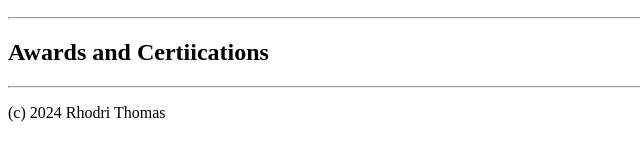
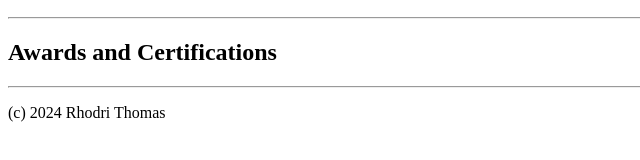
Before and after one commit to Rhodri-Thomas/Capstone-Project, a plain HTML site: page index.html in a window 1280 px wide. Shown: the part 316-476 px from the top of the page, 0-640 px from the left. Drawn offline with Linux system fonts and the light colour scheme.

Commit message:
Update index.html

```diff
--- a/index.html
+++ b/index.html
@@ -16,7 +16,7 @@
   <hr />
   <h2>Skills</h2>
   <hr />
-  <h2>Awards and Certiications</h2>
+  <h2>Awards and Certifications</h2>
   <hr />
 
   <footer>
```
